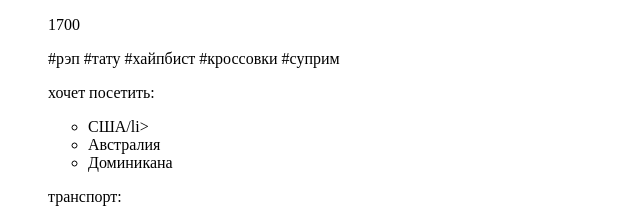
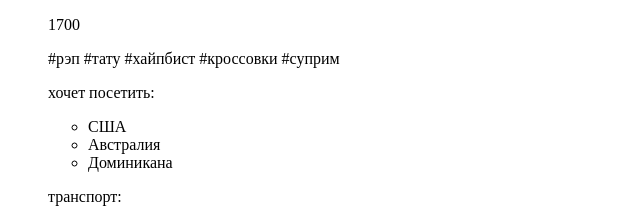
Before and after one commit to nastya-zz/93868-pognali-17, a website: page source/catalog.html in a window 1280 px wide. Shown: the part 1418-1635 px from the top of the page, 0-640 px from the left. Drawn offline with Linux system fonts and the light colour scheme.

Commit message:
исправлена опечатка в каталоге

```diff
--- a/source/catalog.html
+++ b/source/catalog.html
@@ -130,7 +130,7 @@
             </p>
             <p class="companion-item__text">хочет посетить:</p>
             <ul class="companion-item__wish-list countries-list">
-              <li class="countries__item countries__item--usa">США/li>
+              <li class="countries__item countries__item--usa">США</li>
               <li class="countries__item countries__item--australia">Австралия</li>
               <li class="countries__item countries__item--dominican">Доминикана</li>
             </ul>
```
